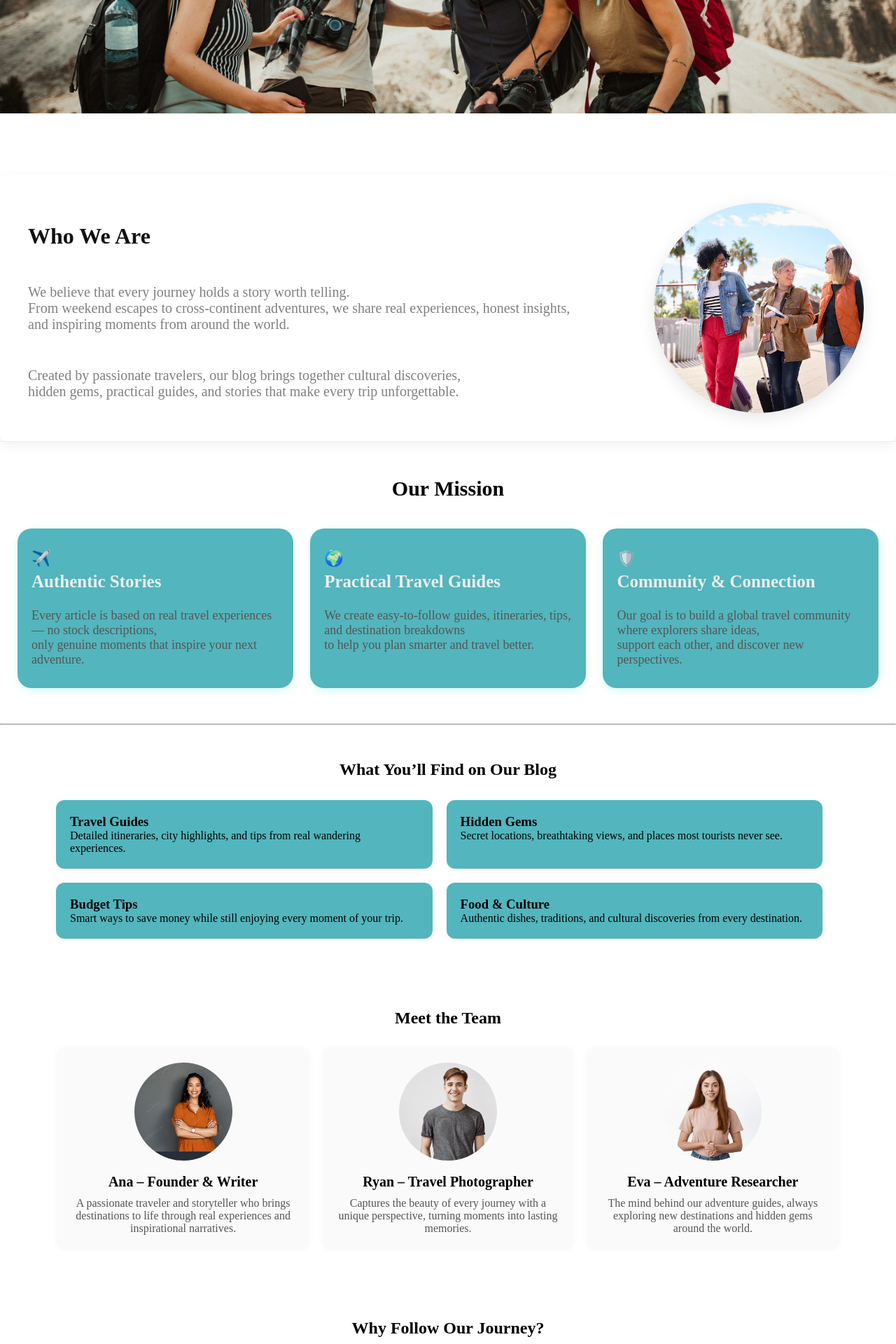
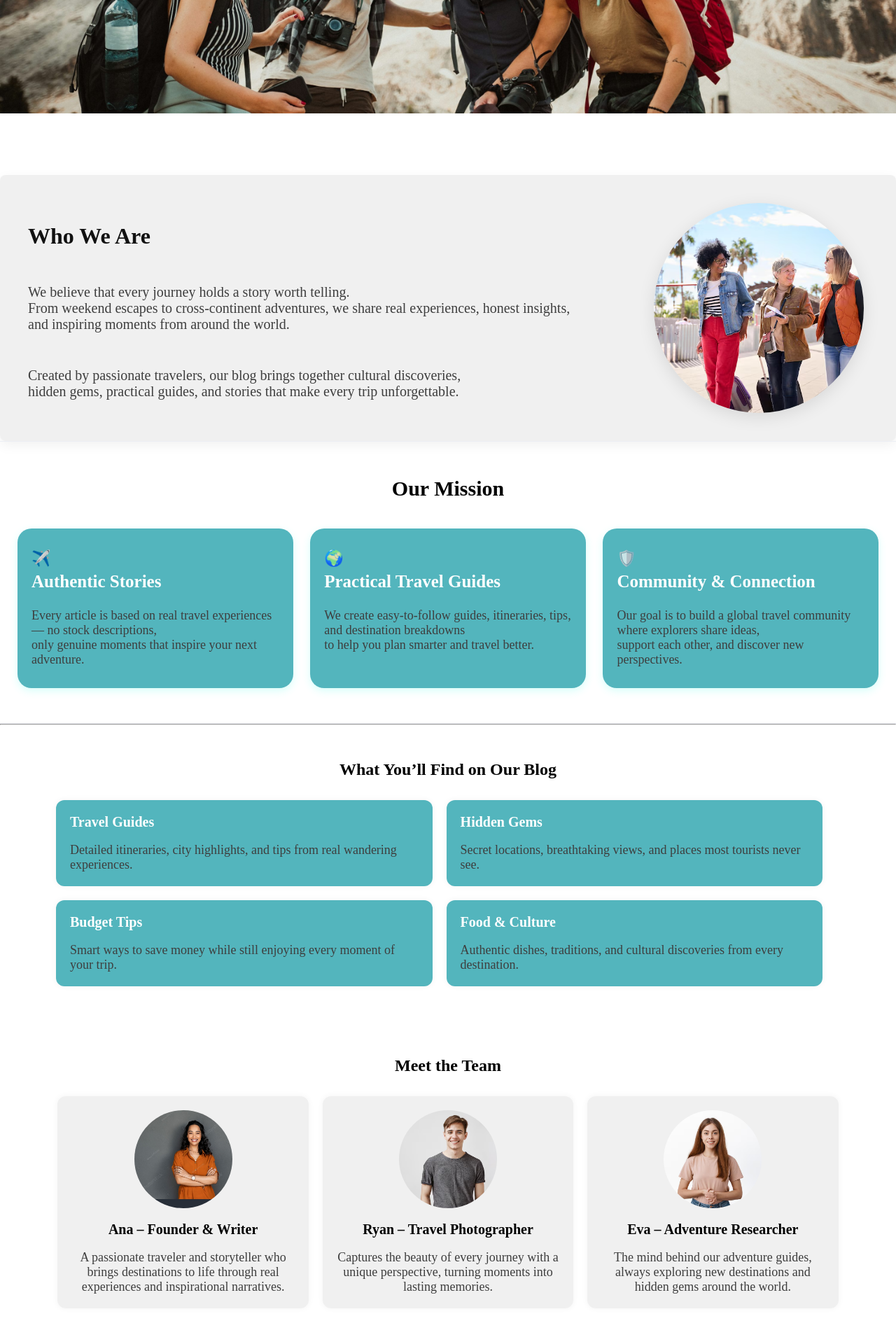
Before and after one commit to leonabytyqii/Website-Alta-Website, a PHP site: page /aboutus.html in a window 1280 px wide. Shown: the part 504-2424 px from the top of the page at 70% size. Run offline with PHP 8.4, Linux system fonts and the light colour scheme.

Commit message:
edits css

```diff
--- a/CSS/aboutus.css
+++ b/CSS/aboutus.css
@@ -68,9 +68,7 @@ transition: 0.1s;
 /* who */
 .who {
  padding-top: 5%;
-  background: #ffffff;
-  box-shadow: #0099a8;
-}
+ }
 
 .who-inner {
   max-width: 1300px;
@@ -78,7 +76,7 @@ transition: 0.1s;
   display: flex;
   align-items: center;
   justify-content: flex-start;
-  background: #fff;
+  background: #d3d3d357;
   padding: 40px;
   border-radius: 8px;
   box-shadow: 0 6px 18px rgba(0, 0, 0, 0.06);
@@ -89,7 +87,7 @@ transition: 0.1s;
   padding-top: 10px;
 }
 .whop{
-    color: gray;
+    color: #3e3e3e;
     font-size: 20px;
     padding-top: 50px;
 }
@@ -162,13 +160,13 @@ margin-bottom: 6px;
 .mission-card h4 {
 font-size: 25px;
 margin-bottom: 6px;
-color: #eee;
+color: #ffffff;
 }
 
 .mission-card p {
 margin-top: 18px;
 font-size: 18px;
-color: #555;
+color: #3e3e3e;
 }
 /* what we offer*/
 .offer-section {
@@ -191,6 +189,16 @@ width: 48%;
 text-align: left;
 box-shadow: 0 0 10px rgba(0,0,0,0.05);
 }
+.offer-card h3{
+font-size: 20px;
+margin-bottom: 6px;
+color: #ffffff;
+}
+.offer-card p {
+margin-top: 18px;
+font-size: 18px;
+color: #3e3e3e;
+}
 
 /* Meet the team */
 .team-section {
@@ -206,7 +214,7 @@ margin-top: 30px;
 }
 
 .team-card {
-background: #fafafa;
+background: #d3d3d357;
 padding: 20px;
 border-radius: 12px;
 width: 32%;
@@ -223,12 +231,15 @@ margin-bottom: 15px;
 }
 
 .team-card h3 {
-margin-bottom: 10px;
 font-size: 20px;
+margin-bottom: 6px;
+
 }
 
 .team-card p {
-color: #555;
+margin-top: 18px;
+font-size: 18px;
+color: #3e3e3e;
 }
 
 /* Why follow our journey */
@@ -253,13 +264,17 @@ box-shadow: 0 0 10px rgba(0,0,0,0.05);
 }
 
 .why-card h3 {
-margin-bottom: 10px;
 font-size: 20px;
+margin-bottom: 6px;
+color: #ffffff;
 }
 
 .why-card p {
-color: #444;
+margin-top: 18px;
+font-size: 18px;
+color: #3e3e3e;
 }
+
 /*footeri*/
 .footer {
 
```
